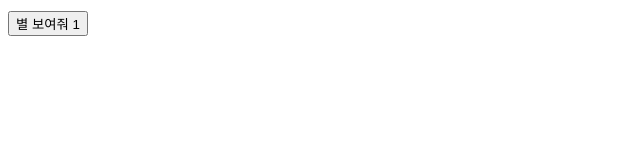
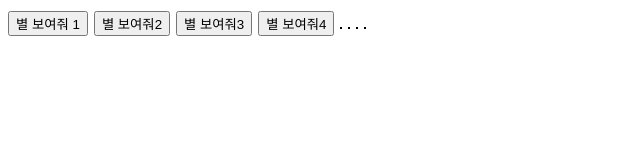
Before and after one commit to sebaek/web20180418, a plain HTML site: page for-3-solution.html in a window 1280 px wide. Shown: the whole page, without its empty margins (0-640 px from the left). Drawn offline with Linux system fonts and the light colour scheme.

Commit message:
star 1~4 solution

```diff
--- a/for-3-solution.html
+++ b/for-3-solution.html
@@ -11,6 +11,8 @@
             font-size: 24px;
         }
         div {
+            display: inline-block;
+            border: 1px solid black;
             font-family: monospace;
         }
     </style>
@@ -18,9 +20,13 @@
 
 <body>
     <button id="button1" onclick="star1();">별 보여줘 1</button>
-    <div id="result1">
-
-    </div>
+    <button id="button2" onclick="star2();">별 보여줘2</button>
+    <button id="button3" onclick="star3();">별 보여줘3</button>
+    <button id="button4" onclick="star4();">별 보여줘4</button>
+    <div id="result1"></div>
+    <div id="result2"></div>
+    <div id="result3"></div>
+    <div id="result4"></div>
 
     <script>
         function star1() {
@@ -31,6 +37,40 @@
                 document.getElementById("result1").innerHTML += "<br>";
             }
         }
+        function star4() {
+            for (var i = 0; i < 5; i++) {
+                for (var k = 0; k < (4-i); k++) {
+                    document.getElementById("result4").innerHTML += "&nbsp;";
+                }
+                for (var j = 0; j <= i; j++) {
+                    document.getElementById("result4").innerHTML += "*";
+                }
+                document.getElementById("result4").innerHTML += "<br>";
+            }
+        }
+        function star2() {
+            for (var i = 0; i < 5; i++) {
+                for (var j = 0; j < (5-i); j++) {
+                    document.getElementById("result2").innerHTML += "*";
+                }
+                document.getElementById("result2").innerHTML += "<br>";
+            }
+
+        }
+
+        function star3() {
+            for (var i = 0; i < 5; i++) {
+                for (var k = 0; k < i; k++) {
+                    document.getElementById("result3").innerHTML += "&nbsp;";
+                }
+
+                for (var j = 0; j < (5-i); j++) {
+                    document.getElementById("result3").innerHTML += "*";
+                }
+                document.getElementById("result3").innerHTML += "<br>";
+            }
+
+        }
     </script>
 </body>
 
```
